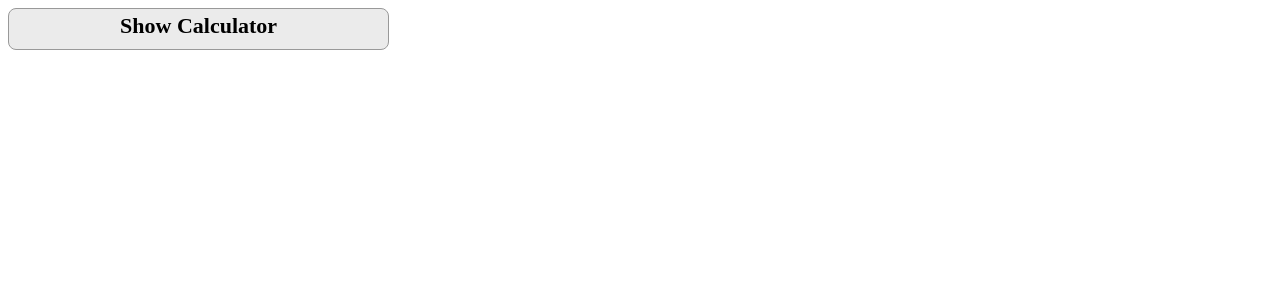
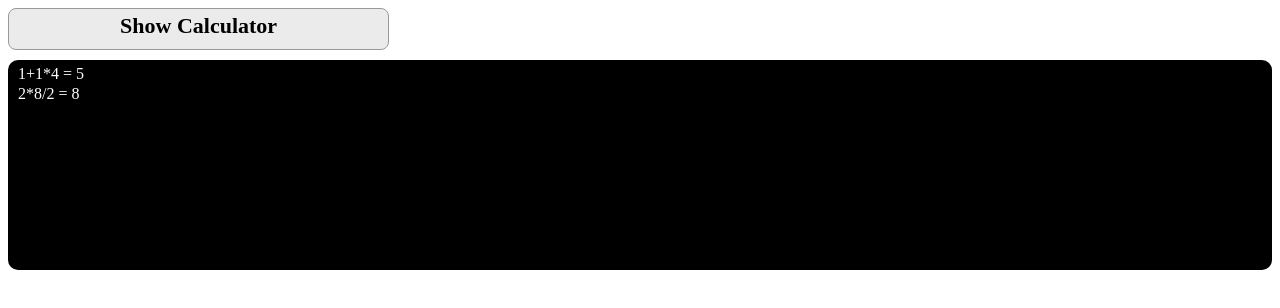
Before and after one commit to adisanf/Calculator-Front-React, a React app: page / in a window 1280 px wide. Both pictures are taken after a click on the element "Show History". Shown: the top 308 px of the page. Built offline with nearby package versions, Linux system fonts and the light colour scheme.

Commit message:
First working version of history screen, with fake data.

```diff
--- a/src/component/App.css
+++ b/src/component/App.css
@@ -51,6 +51,7 @@
   color: white;
   min-height: 20px;
   word-break: break-all;
+  background: black;
 }
 
 .calculator {
--- a/src/component/App.js
+++ b/src/component/App.js
@@ -1,6 +1,7 @@
 import React from 'react';
 import { Calculator } from './Calculator.js';
 import { History } from './History.js';
+import './App.css';
 
 class App extends React.Component {
   constructor(props) {
--- a/src/component/Calculator.js
+++ b/src/component/Calculator.js
@@ -1,6 +1,6 @@
 import React from 'react';
-import './App.css';
 import { CalculatorService } from 'service/CalculatorService';
+import { Screen } from './Screen';
 
 class Calculator extends React.Component {
   constructor(props) {
@@ -51,7 +51,7 @@ class Calculator extends React.Component {
           />
         </div>
         <div className="calculator-screen">
-          <CalculatorScreen lines={this.state.lines} />
+          <Screen lines={this.state.lines} />
         </div>
         <div className="button save" onClick={this.save}>
           Save
@@ -113,18 +113,4 @@ class CalculatorInput extends React.Component {
   }
 }
 
-function OutputLine(props) {
-  return <div className="outputLine">{props.value}</div>;
-}
-
-function CalculatorScreen(props) {
-  return (
-    <div>
-      {props.lines.map((line, i) => (
-        <OutputLine key={i} value={line} />
-      ))}
-    </div>
-  );
-}
-
 export { Calculator };
--- a/src/component/History.js
+++ b/src/component/History.js
@@ -1,8 +1,25 @@
 import React from 'react';
+import { Screen } from './Screen.js';
+import { CalculatorService } from 'service/CalculatorService';
 
 class History extends React.Component {
+  constructor(props) {
+    super(props);
+    this.state = { operations: ['Loading...'] };
+    CalculatorService.getHistory().then(data => {
+      this.setState({
+        operations: data,
+      });
+    });
+  }
   render() {
-    return <div className="history"></div>;
+    return (
+      <div className="history">
+        <div className="calculator-screen">
+          <Screen lines={this.state.operations} />
+        </div>
+      </div>
+    );
   }
 }
 
--- /dev/null
+++ b/src/component/Screen.js
@@ -0,0 +1,17 @@
+import React from 'react';
+
+function OutputLine(props) {
+  return <div className="outputLine">{props.value}</div>;
+}
+
+function Screen(props) {
+  return (
+    <div>
+      {props.lines.map((line, i) => (
+        <OutputLine key={i} value={line} />
+      ))}
+    </div>
+  );
+}
+
+export { Screen };
```
